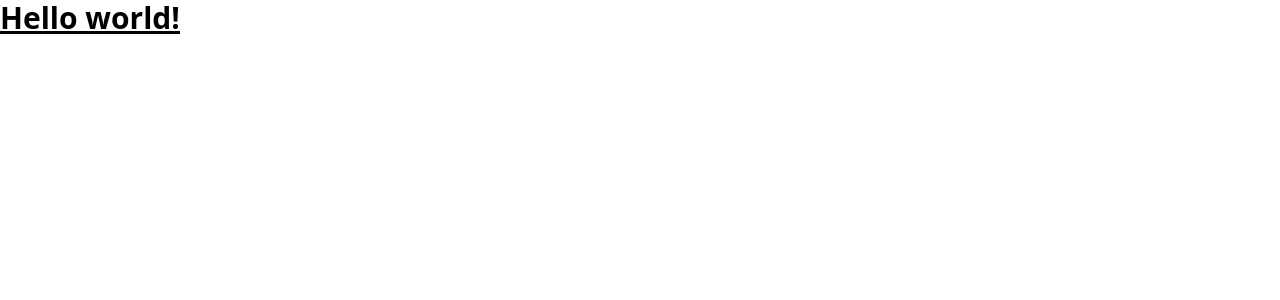
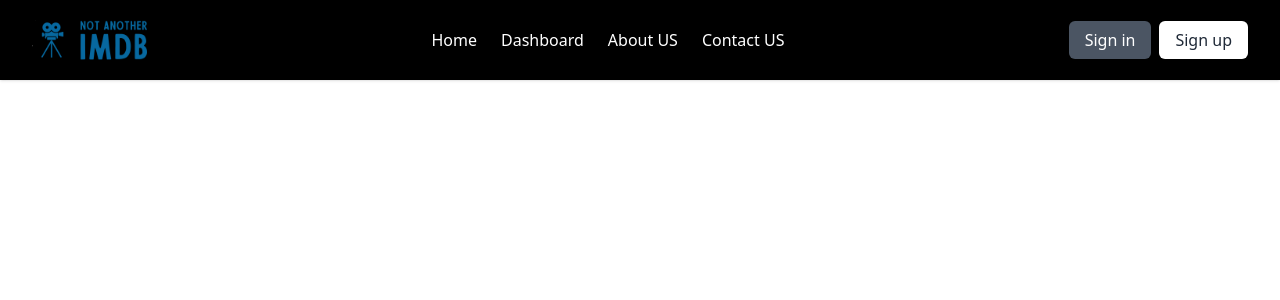
Before and after one commit to tddstuke/naimdbv2, a React (Create React App) app in the folder client/: page / in a window 1280 px wide. Shown: the top 300 px of the page. Built offline with nearby package versions, Linux system fonts and the light colour scheme.

Commit message:
navbar skeleton

```diff
--- a/client/src/App.css
+++ /dev/null
@@ -1,38 +0,0 @@
-.App {
-  text-align: center;
-}
-
-.App-logo {
-  height: 40vmin;
-  pointer-events: none;
-}
-
-@media (prefers-reduced-motion: no-preference) {
-  .App-logo {
-    animation: App-logo-spin infinite 20s linear;
-  }
-}
-
-.App-header {
-  background-color: #282c34;
-  min-height: 100vh;
-  display: flex;
-  flex-direction: column;
-  align-items: center;
-  justify-content: center;
-  font-size: calc(10px + 2vmin);
-  color: white;
-}
-
-.App-link {
-  color: #61dafb;
-}
-
-@keyframes App-logo-spin {
-  from {
-    transform: rotate(0deg);
-  }
-  to {
-    transform: rotate(360deg);
-  }
-}
--- a/client/src/App.js
+++ b/client/src/App.js
@@ -1,8 +1,8 @@
-import logo from "./logo.svg";
-import "./App.css";
+import React, { useState } from "react";
+import NavBar from "./components/Header";
 
 function App() {
-  return <h1 className="text-3xl font-bold underline">Hello world!</h1>;
+  return <NavBar />;
 }
 
 export default App;
--- /dev/null
+++ b/client/src/components/Header/index.js
@@ -0,0 +1,110 @@
+import React, { useState } from "react";
+import logo from "../../assets/logo.png";
+
+function NavBar() {
+  const [navbar, setNavbar] = useState(false);
+
+  return (
+    <nav className="w-full bg-black shadow">
+      <div className="justify-between px-4 mx-auto lg:max-w-7xl md:items-center md:flex md:px-8">
+        <div>
+          <div className="flex items-center justify-between py-3 md:py-5 md:block">
+            <a href="javascript:void(0)">
+              {/* <h2 className="text-2xl font-bold text-white">LOGO</h2> */}
+              <img src={logo} className="h-10" />
+            </a>
+            <div className="md:hidden">
+              <button
+                className="p-2 text-gray-700 rounded-md outline-none focus:border-gray-400 focus:border"
+                onClick={() => setNavbar(!navbar)}
+              >
+                {navbar ? (
+                  <svg
+                    xmlns="http://www.w3.org/2000/svg"
+                    className="w-6 h-6 text-white"
+                    viewBox="0 0 20 20"
+                    fill="currentColor"
+                  >
+                    <path
+                      fillRule="evenodd"
+                      d="M4.293 4.293a1 1 0 011.414 0L10 8.586l4.293-4.293a1 1 0 111.414 1.414L11.414 10l4.293 4.293a1 1 0 01-1.414 1.414L10 11.414l-4.293 4.293a1 1 0 01-1.414-1.414L8.586 10 4.293 5.707a1 1 0 010-1.414z"
+                      clipRule="evenodd"
+                    />
+                  </svg>
+                ) : (
+                  <svg
+                    xmlns="http://www.w3.org/2000/svg"
+                    className="w-6 h-6 text-white"
+                    fill="none"
+                    viewBox="0 0 24 24"
+                    stroke="currentColor"
+                    strokeWidth={2}
+                  >
+                    <path
+                      strokeLinecap="round"
+                      strokeLinejoin="round"
+                      d="M4 6h16M4 12h16M4 18h16"
+                    />
+                  </svg>
+                )}
+              </button>
+            </div>
+          </div>
+        </div>
+        <div>
+          <div
+            className={`flex-1 justify-self-center pb-3 mt-8 md:block md:pb-0 md:mt-0 ${
+              navbar ? "block" : "hidden"
+            }`}
+          >
+            <ul className="items-center justify-center space-y-8 md:flex md:space-x-6 md:space-y-0">
+              <li className="text-white hover:text-indigo-200">
+                <a href="javascript:void(0)">Home</a>
+              </li>
+              <li className="text-white hover:text-indigo-200">
+                <a href="javascript:void(0)">Dashboard</a>
+              </li>
+              <li className="text-white hover:text-indigo-200">
+                <a href="javascript:void(0)">About US</a>
+              </li>
+              <li className="text-white hover:text-indigo-200">
+                <a href="javascript:void(0)">Contact US</a>
+              </li>
+            </ul>
+
+            <div className="mt-3 space-y-2 md:hidden md:inline-block">
+              <a
+                href="javascript:void(0)"
+                className="inline-block w-full px-4 py-2 text-center text-white bg-gray-600 rounded-md shadow hover:bg-gray-800"
+              >
+                Sign in
+              </a>
+              <a
+                href="javascript:void(0)"
+                className="inline-block w-full px-4 py-2 text-center text-gray-800 bg-white rounded-md shadow hover:bg-gray-100"
+              >
+                Sign up
+              </a>
+            </div>
+          </div>
+        </div>
+        <div className="hidden space-x-2 md:inline-block">
+          <a
+            href="javascript:void(0)"
+            className="px-4 py-2 text-white bg-gray-600 rounded-md shadow hover:bg-gray-800"
+          >
+            Sign in
+          </a>
+          <a
+            href="javascript:void(0)"
+            className="px-4 py-2 text-gray-800 bg-white rounded-md shadow hover:bg-gray-100"
+          >
+            Sign up
+          </a>
+        </div>
+      </div>
+    </nav>
+  );
+}
+
+export default NavBar;
```
Also changed, not shown: client/src/assets/logo.png (added), client/src/assets/logo.svg (added).
